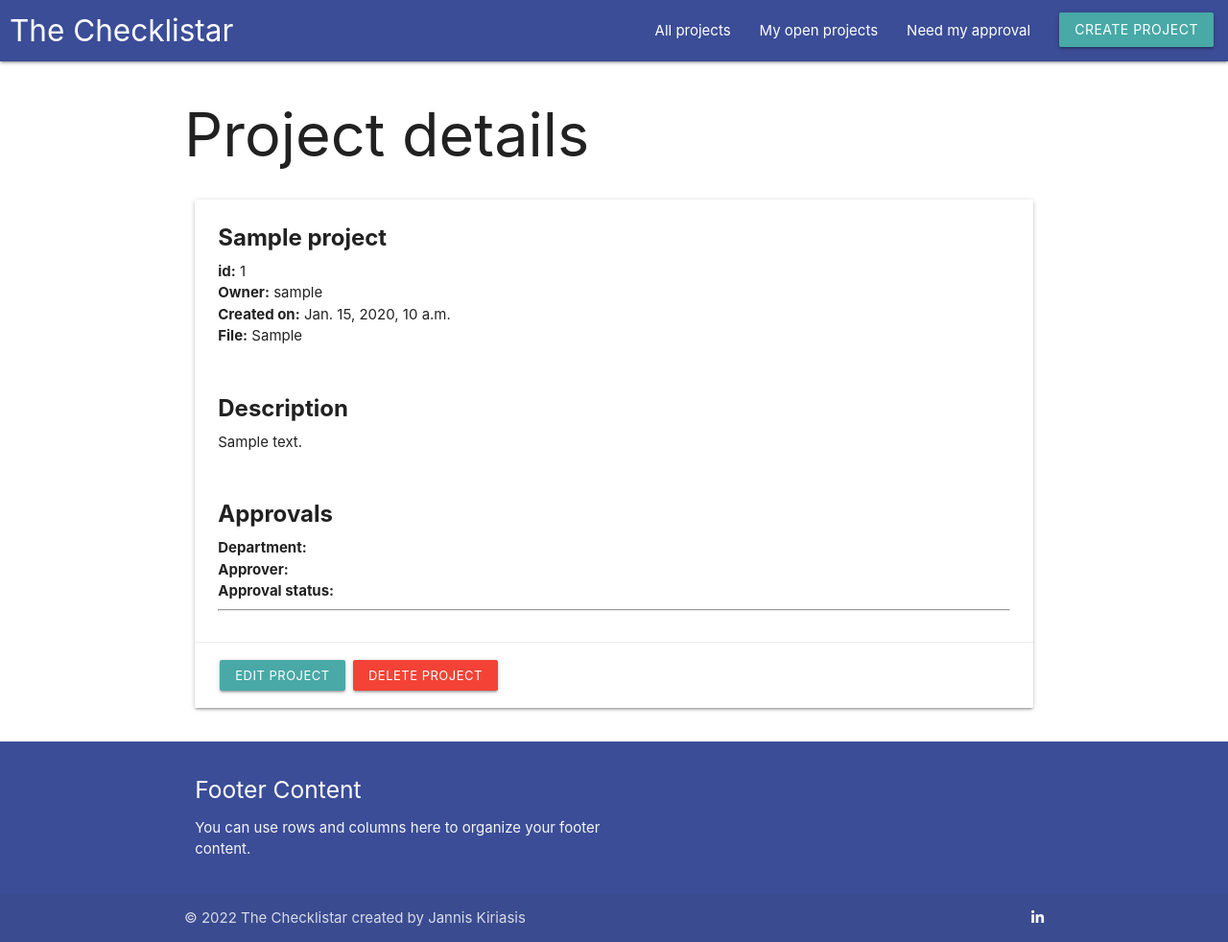
After one commit to jannis-kiriasis/the-checklistar, a Django app: a page that uses templates/project-details.html in a window 1280 px wide. The commit adds this page. Shown: the whole page at 96% size. Run offline with Django 3.2, Linux system fonts and the light colour scheme; tables that the repository leaves empty hold one stand-in row (values such as "Sample post"); some libraries are stand-ins or nearby versions; some web fonts are replaced.

Commit message:
Create project details template

```diff
--- a/project_management/admin.py
+++ b/project_management/admin.py
@@ -16,7 +16,11 @@ class ProjectAdmin(SummernoteModelAdmin):
 class ProjectApprovalAdmin(SummernoteModelAdmin):
 
     list_filter = ('project', 'approver', 'approver_department')
-    list_display = ('id', 'project', 'approver', 'approver_department', 'approval_date')
+    list_display = ('id', 'project', 'approver', 'approver_department', 'approved')
+    actions = ['approve_projects']
+
+    def approve_projects(self, request, queryset):
+        queryset.update(approved=True)
 
 
 @admin.register(UserProfile)
--- a/project_management/models.py
+++ b/project_management/models.py
@@ -4,7 +4,6 @@ from cloudinary.models import CloudinaryField
 
 
 PROJECT_STATUS = ((0, 'Not completed'), (1, 'Completed'))
-APPROVAL_STATUS = ((0, 'Not approved'), (1, 'Approved'))
 
 # UserProfile model: stores user information that aren't in User model
 
@@ -58,7 +57,7 @@ class ProjectApproval(models.Model):
     )
     approval_date = models.DateField(null=True, blank=True)
     approval_due_by = models.DateField(null=True, blank=True)
-    status = models.IntegerField(choices=APPROVAL_STATUS, default=0)
+    approved = models.BooleanField(default=False)
 
     def __str__(self):
         return f"Project: {self.project} | Approver: {self.approver} | Department: {self.approver_department}"
--- a/project_management/urls.py
+++ b/project_management/urls.py
@@ -6,4 +6,5 @@ urlpatterns = [
     path('', views.ProjectList.as_view(), name='dashboard'),
     path('summernote', include('django_summernote.urls')),
     path('create-project', views.CreateProject, name='create-project'),
+    path('<slug:slug>/', views.ProjectDetails.as_view(), name='project-details'),
 ]
--- a/project_management/views.py
+++ b/project_management/views.py
@@ -18,6 +18,22 @@ class ProjectList(generic.ListView):
     #     return context
 
 
+class ProjectDetails(View):
+    def get(self, request, slug, *args, **kwargs):
+        queryset = Project.objects
+        project = get_object_or_404(queryset, slug=slug)
+        approvals = project.approvals.all()
+
+        return render(
+            request,
+            "project-details.html",
+            {
+                "project": project,
+                "approvals": approvals,
+            }
+            )
+
+
 def CreateProject(request):
     if request.method == "POST":
         form = ProjectForm(request.POST)
--- a/static/css/style.css
+++ b/static/css/style.css
@@ -28,6 +28,7 @@ nav,
 
 .btn, .btn-small {
     background-color: var(--verdigris);
+    margin: 2px;
 }
 
 .brand-logo {
@@ -65,3 +66,13 @@ nav,
 select {
     display: inline-flex;
 }
+
+/* Project details */
+
+.red {
+    background-color: var(--fuzzy-wuzzy);
+}
+
+.margin-approvers {
+    margin: 12px;
+}
--- a/templates/dashboard.html
+++ b/templates/dashboard.html
@@ -24,7 +24,7 @@
                 </p>
             </div>
             {% endfor %} -->
-                <a href="" class="secondary-content waves-effect waves-light btn-small right-align">View details<i
+                <a href="{% url 'project-details' project.slug %}" class="secondary-content waves-effect waves-light btn-small right-align">View details<i
                         class="material-icons right">more_horiz</i></a>
             </div>
             {% endfor %}
--- /dev/null
+++ b/templates/project-details.html
@@ -0,0 +1,39 @@
+{% extends "base.html" %}
+
+{% block content %}
+<div class="container">
+  <h1>Project details</h1>
+  <div class="row">
+    <div class="col s12 m12">
+      <div class="card darken-1">
+        <div class="card-content">
+          <span class="card-title"><span class="bold">{{ project.title }}</span></span>
+          <p><span class="bold">id:</span> {{ project.id }}</p>
+          <p><span class="bold">Owner:</span> {{ project.owner }}</p>
+          <p><span class="bold">Created on:</span> {{ project.date_created }}</p>
+          <p><span class="bold">File:</span> {{ project.document }}</p>
+        </div>
+        <div class="card-content ">
+          <span class="card-title"><span class="bold">Description</span></span>
+          {{ project.description }}
+          </div>
+          <div class="card-content ">
+            <span class="card-title"><span class="bold">Approvals</span></span>
+            {% for approval in approvals %}
+            <p><span class="bold">Department:</span><br>
+              <span class="bold">Approver:</span><br>
+              <span class="bold">Approval status:</span><br>
+            </p><hr>
+            {% endfor %}
+          </div>
+          <div class="card-action">
+            <a href="#" class="btn btn-small">EDIT PROJECT</a>
+            <a href="#" class="btn btn-small red">DELETE PROJECT</a>
+          </div>
+
+      </div>
+    </div>
+  </div>
+  </div>
+
+{%endblock%}
```
Also changed, not shown: project_management/migrations/0006_auto_20221123_1014.py (added).
